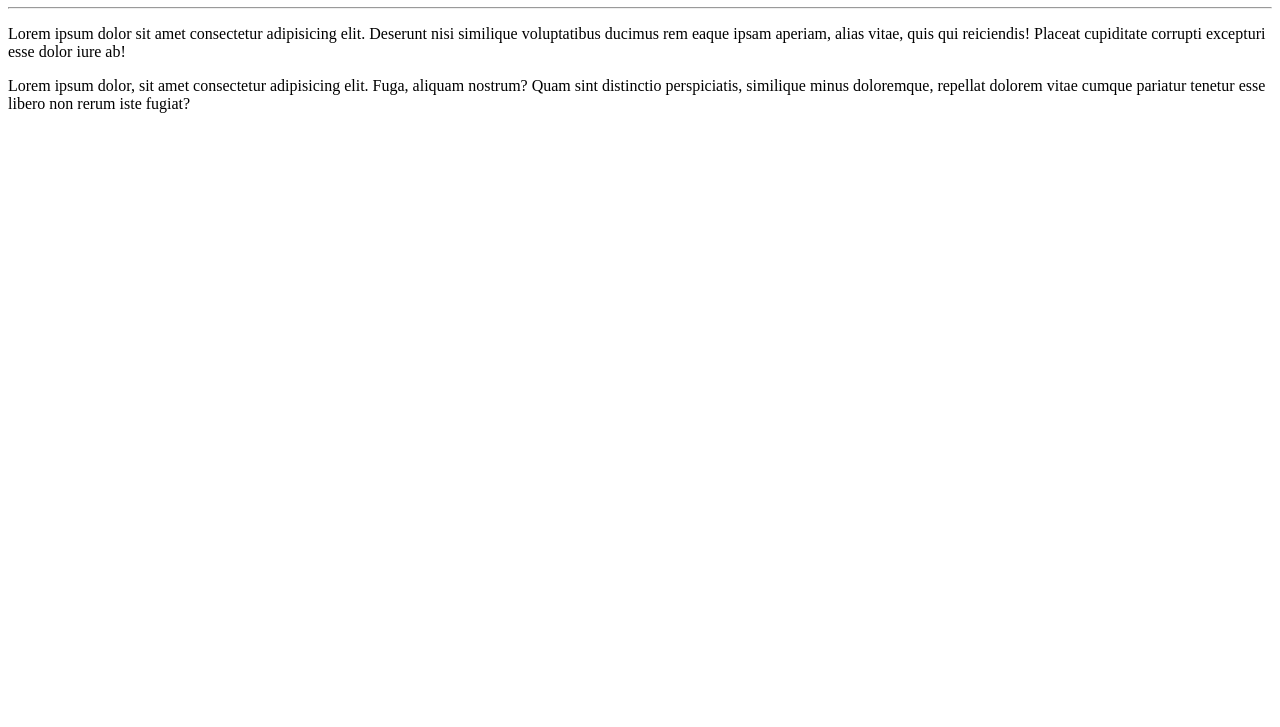
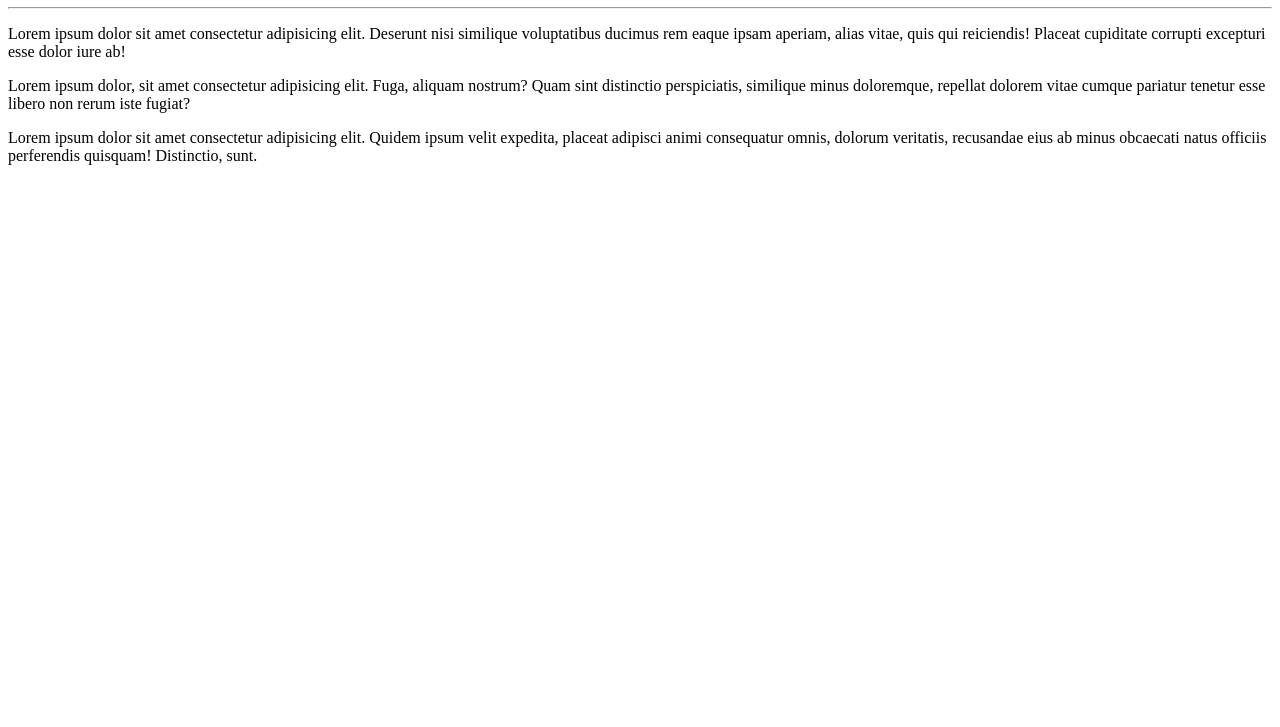
Before and after one commit to rodoflocella/Ola-Mundo, a plain HTML site: page site-exemplo/index.html in a window 1280 px wide. Shown: the part 73-800 px from the top of the page. Drawn offline with Linux system fonts and the light colour scheme.

Commit message:
adcionei o terceiro parafrafo

```diff
--- a/site-exemplo/index.html
+++ b/site-exemplo/index.html
@@ -12,5 +12,7 @@
 
     <p>Lorem ipsum dolor, sit amet consectetur adipisicing elit. Fuga, aliquam nostrum? Quam sint distinctio perspiciatis, similique minus doloremque, repellat dolorem vitae cumque pariatur tenetur esse libero non rerum iste fugiat?</p>
 
+    <p>Lorem ipsum dolor sit amet consectetur adipisicing elit. Quidem ipsum velit expedita, placeat adipisci animi consequatur omnis, dolorum veritatis, recusandae eius ab minus obcaecati natus officiis perferendis quisquam! Distinctio, sunt.</p>
+
 </body>
 </html>
```
